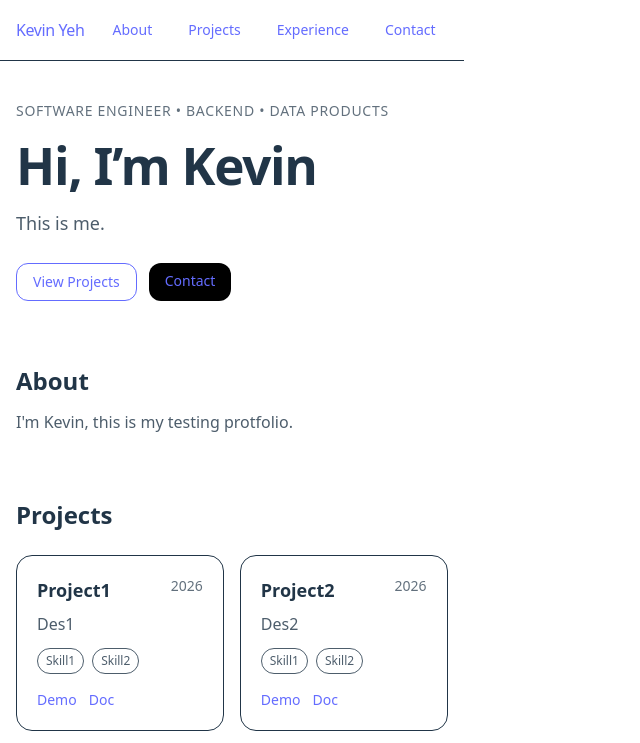
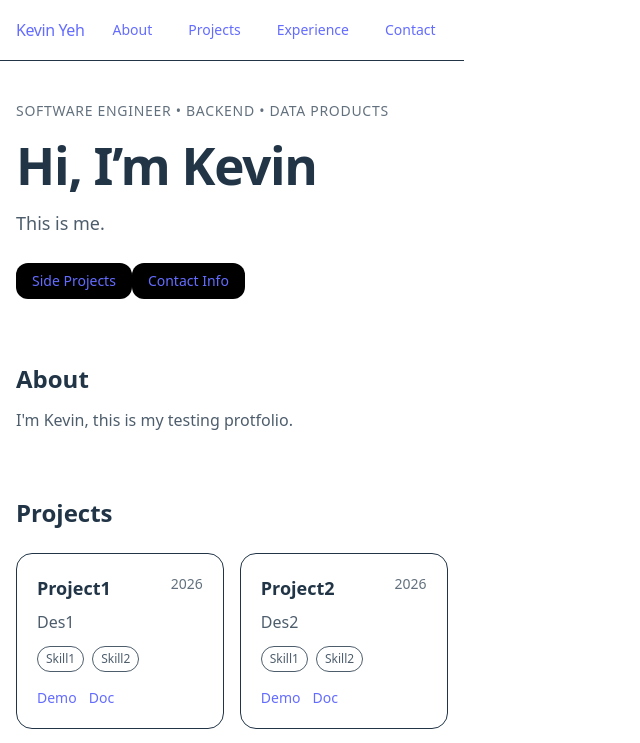
Before and after one commit to me0830code/me0830code.github.io, a React (Vite) app: page / in a window 1280 px wide. Shown: the top 743 px of the page, without its empty margins (0-640 px from the left). Built offline with nearby package versions, Linux system fonts and the light colour scheme.

Commit message:
Create reusable component - bubton

```diff
--- a/src/App.tsx
+++ b/src/App.tsx
@@ -1,4 +1,5 @@
 import { Navbar } from "./components/Navibar";
+import { Button } from "./components/Button";
 import { ProjectsSection } from "./sections/ProjectsSection";
 import { ExperienceSection } from "./sections/ExperienceSection";
 
@@ -19,19 +20,9 @@ export default function App() {
             This is me.
           </p>
 
-          <div className="flex flex-wrap gap-3 pt-2">
-            <a
-              href="#projects"
-              className="rounded-xl border px-4 py-2 text-sm hover:bg-black/5 transition"
-            >
-              View Projects
-            </a>
-            <a
-              href="#contact"
-              className="rounded-xl bg-black text-white px-4 py-2 text-sm hover:opacity-90 transition"
-            >
-              Contact
-            </a>
+          <div className="flex flex-wrap gap3 pt-2">
+            <Button href="#projects" variant="solid"> Side Projects</Button>
+            <Button href="#contact" variant="solid"> Contact Info</Button>
           </div>
         </section>
 
--- /dev/null
+++ b/src/components/Button.tsx
@@ -0,0 +1,19 @@
+type ButtonProps = {
+    variant?: "solid" | "outline" | "ghost";
+} & React.ComponentPropsWithoutRef<"a">;
+
+const styles = {
+    base: "inline-flex items-center justify-center rounded-xl px-4 py-2 text-sm transition",
+    solid: "bg-black text-white hover:opacity-90",
+    outline: "border hover:bg-black/5",
+    ghost: "hover:bg-black/5",
+};
+
+export function Button({ variant = "outline", className = "", ...props }: ButtonProps) {
+    return (
+        <a
+            {...props}
+            className={[styles.base, styles[variant], className].join(" ")}
+        />
+    );
+}
```
